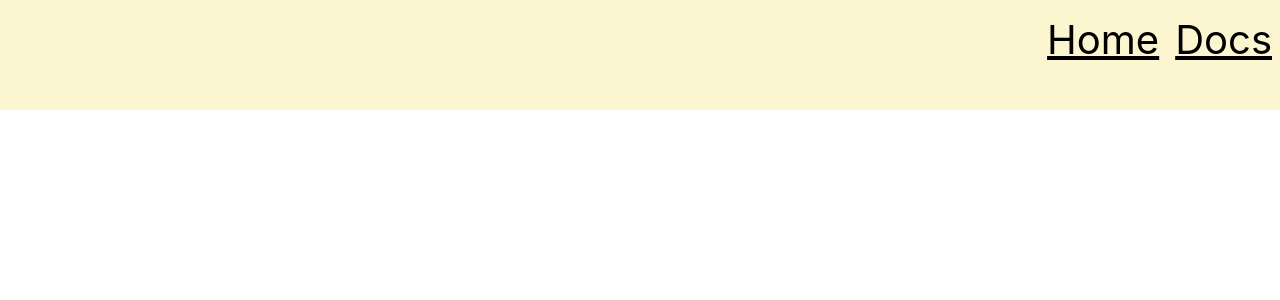
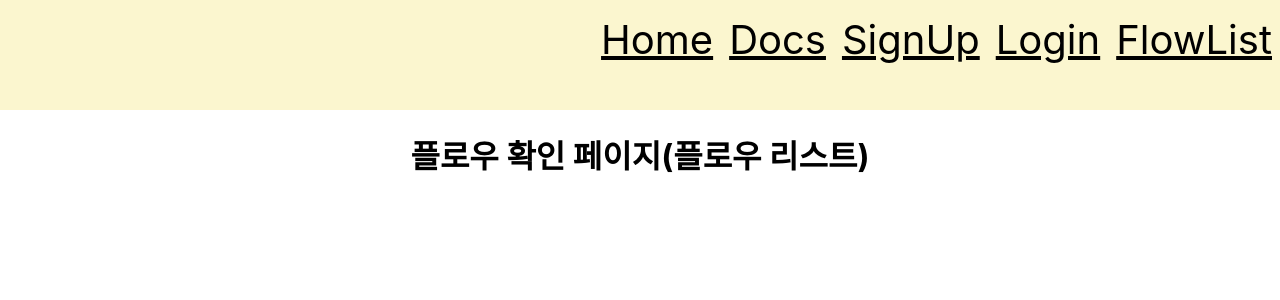
Before and after one commit to Binddog/Binddog, a React (Create React App) app in the folder frontend/binddog-core/: page /flowList in a window 1280 px wide. Before the commit this address had no page. Shown: the top 300 px of the page. Built offline with nearby package versions, Linux system fonts and the light colour scheme.

Commit message:
✨ Feat: 플로우 확인 페이지 생성
플로우 확인 페이지 새로 생성함

```diff
--- a/frontend/binddog-core/src/App.js
+++ b/frontend/binddog-core/src/App.js
@@ -5,6 +5,7 @@ import Docs from "./Page/Docs";
 import SignupPage from "./Page/SignupPage";
 import LoginPage from "./Page/LoginPage";
 import TopNav from "./Component/TopNav";
+import FlowList from './Page/FlowList';
 
 function App() {
   return (
@@ -16,6 +17,7 @@ function App() {
         <Route path="/docs" element={<Docs />} />
         <Route path="/signup" element={<SignupPage />} />
         <Route path="/login" element={<LoginPage />} />
+        <Route path="/flowList" element={<FlowList />} />
       </Routes>
     </div>
   );
--- a/frontend/binddog-core/src/Component/TopNav.jsx
+++ b/frontend/binddog-core/src/Component/TopNav.jsx
@@ -8,6 +8,9 @@ function TopNav() {
       <div className='navbar'>
         <Link className='navbarMenu' to={'/home'}>Home</Link>
         <Link className='navbarMenu' to={'/docs'}>Docs</Link>
+        <Link className='navbarMenu' to={'/signup'}>SignUp</Link>
+        <Link className='navbarMenu' to={'/login'}>Login</Link>
+        <Link className='navbarMenu' to={'/flowList'}>FlowList</Link>
       </div>
     </div>
   );
--- /dev/null
+++ b/frontend/binddog-core/src/Page/FlowList.jsx
@@ -0,0 +1,13 @@
+import React from 'react';
+import { useLocation } from 'react-router-dom';
+
+function FlowList () {
+
+  return (
+    <div>
+      <h1>플로우 확인 페이지(플로우 리스트)</h1>
+    </div>
+  );
+};
+
+export default FlowList;
```
